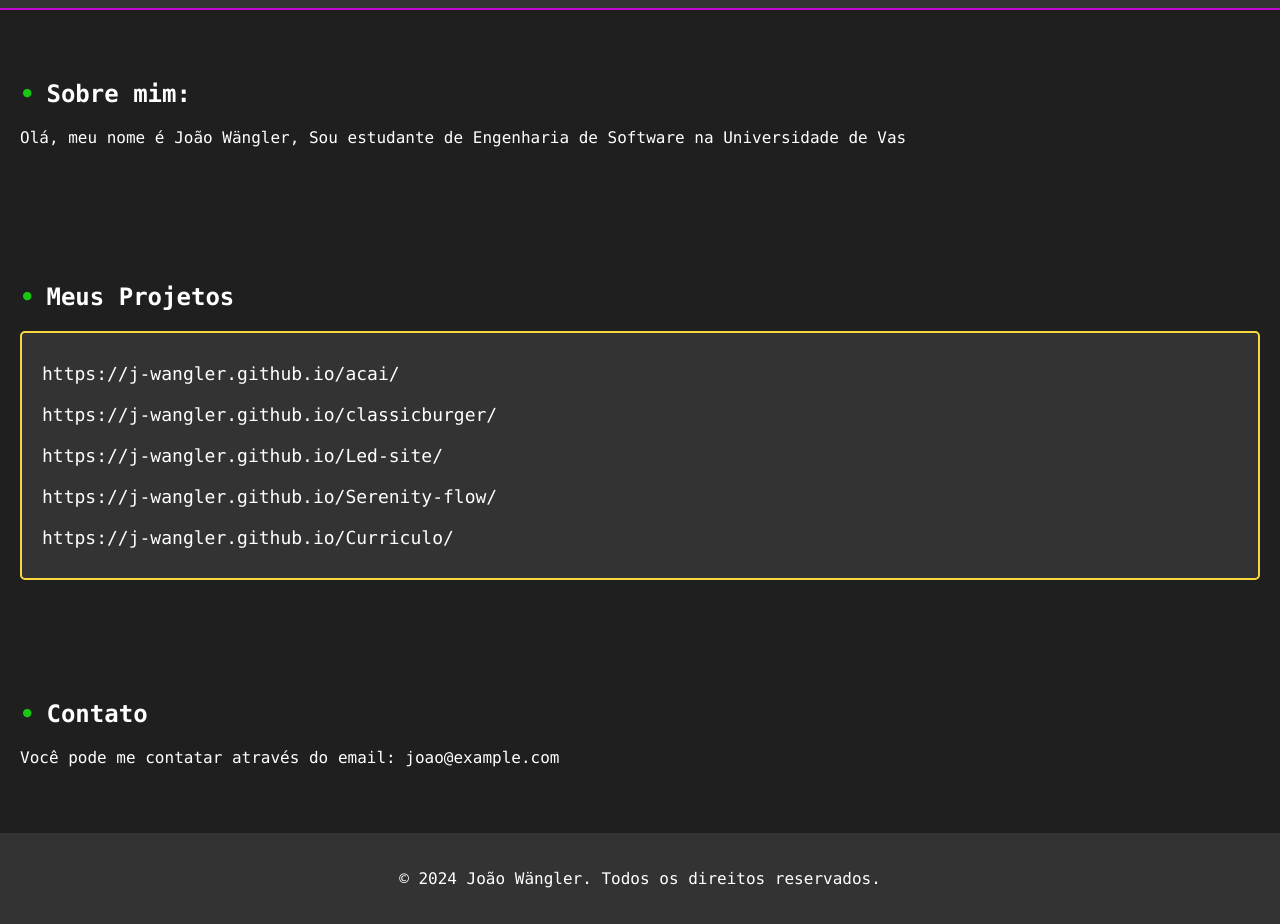
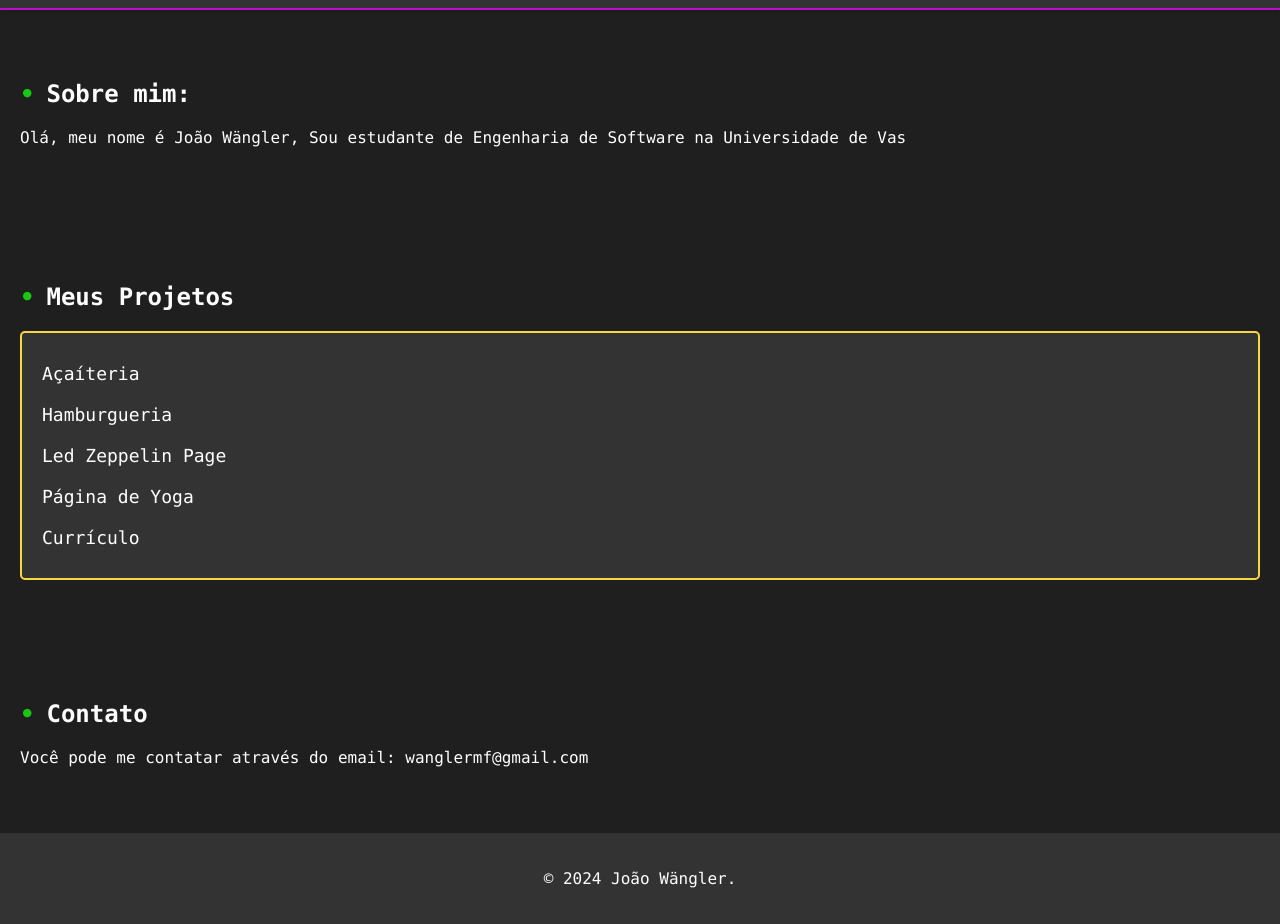
Before and after one commit to J-Wangler/portfolio, a plain HTML site: page index.html in a window 1280 px wide. Shown: the part 90-1014 px from the top of the page. Drawn offline with Linux system fonts and the light colour scheme.

Commit message:
Update index.html

```diff
--- a/index.html
+++ b/index.html
@@ -21,21 +21,21 @@
     <section id="projetos">
         <h2>Meus Projetos</h2>
         <div class="links-box">
-            <a href=>https://j-wangler.github.io/acai/</a>
-            <a href=>https://j-wangler.github.io/classicburger/</a>
-            <a href=>https://j-wangler.github.io/Led-site/</a>
-            <a href=>https://j-wangler.github.io/Serenity-flow/</a>
-            <a href=>https://j-wangler.github.io/Curriculo/</a>
+            <a href="https://j-wangler.github.io/acai/">Açaíteria</a>
+            <a href="https://j-wangler.github.io/classicburger/">Hamburgueria</a>
+            <a href="https://j-wangler.github.io/Led-site/">Led Zeppelin Page</a>
+            <a href="https://j-wangler.github.io/Serenity-flow/">Página de Yoga</a>
+            <a href="https://j-wangler.github.io/Curriculo/">Currículo</a>
         </div>
     </section>
 
     <section id="contato">
         <h2>Contato</h2>
-        <p>Você pode me contatar através do email: joao@example.com</p>
+        <p>Você pode me contatar através do email: wanglermf@gmail.com</p>
     </section>
 
     <footer>
-        <p>&copy; 2024 João Wängler. Todos os direitos reservados.</p>
+        <p>&copy; 2024 João Wängler.</p>
     </footer>
 
     <script src="script.js"></script>
```
